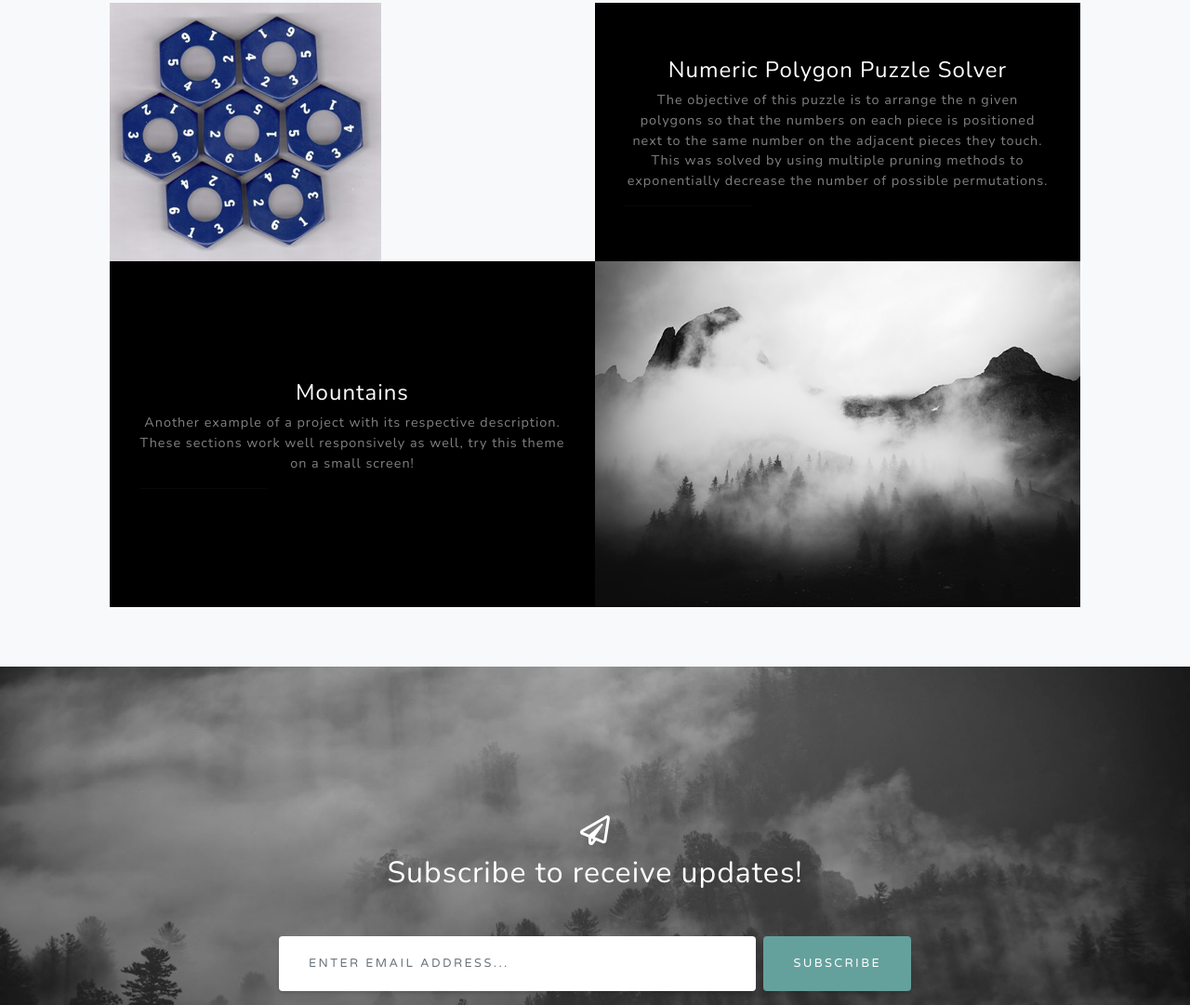
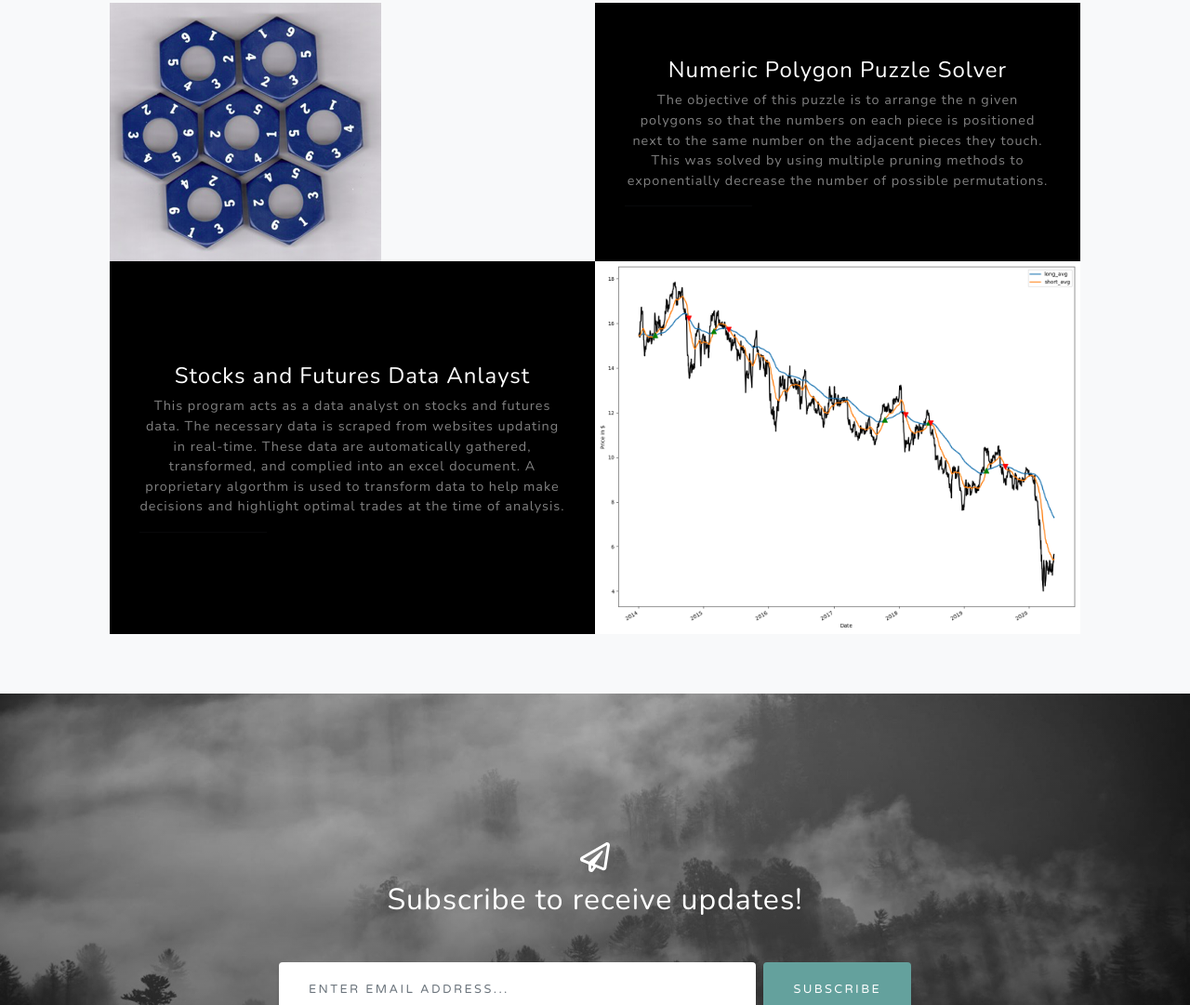
Before and after one commit to alanhaq/alanhaq.github.io, a plain HTML site: page index.html in a window 1280 px wide. Shown: the part 2015-3096 px from the top of the page at 93% size. Drawn offline with nearby package versions, Linux system fonts and the light colour scheme.

Commit message:
add project

```diff
--- a/index.html
+++ b/index.html
@@ -56,7 +56,7 @@
                             <br> My name is Alan Huang. I am a graduate from Brandeis with degrees in Computer Science and Business.
                             I am an aspiring Software Engineer, looking to relocate to the Greater Boston area. My passions
                             reside in exploring innovative technologies, optimizing efficiency, and overall problem solving. <br><br>
-                            <a href="AHuang_CV.pdf" download> Download My Resume. </a>
+                            <a href="assets/file/AHuang_CV.pdf" download> Download My Resume. </a>
 
                         </p>
                         <p class="text-white-50">
@@ -102,13 +102,17 @@
                 </div>
                 <!-- Project Two Row-->
                 <div class="row gx-0 justify-content-center">
-                    <div class="col-lg-6"><img class="img-fluid" src="assets/img/demo-image-02.jpg" alt="..." /></div>
+                    <div class="col-lg-6"><img class="img-fluid" src="assets/img/stock_chart.png" alt="..." /></div>
                     <div class="col-lg-6 order-lg-first">
                         <div class="bg-black text-center h-100 project">
                             <div class="d-flex h-100">
                                 <div class="project-text w-100 my-auto text-center text-lg-right">
-                                    <h4 class="text-white">Mountains</h4>
-                                    <p class="mb-0 text-white-50">Another example of a project with its respective description. These sections work well responsively as well, try this theme on a small screen!</p>
+                                    <h4 class="text-white">Stocks and Futures Data Anlayst</h4>
+                                    <p class="mb-0 text-white-50">This program acts as a data analyst on stocks and futures data.
+                                        The necessary data is scraped from websites updating in real-time. These data are automatically
+                                        gathered, transformed, and complied into an excel document. A proprietary algorthm is used to
+                                        transform data to help make decisions and highlight optimal trades at the time of analysis.
+                                    </p>
                                     <hr class="d-none d-lg-block mb-0 me-0" />
                                 </div>
                             </div>
```
Also changed, not shown: assets/img/stock_chart.png (added), 1 other file.
